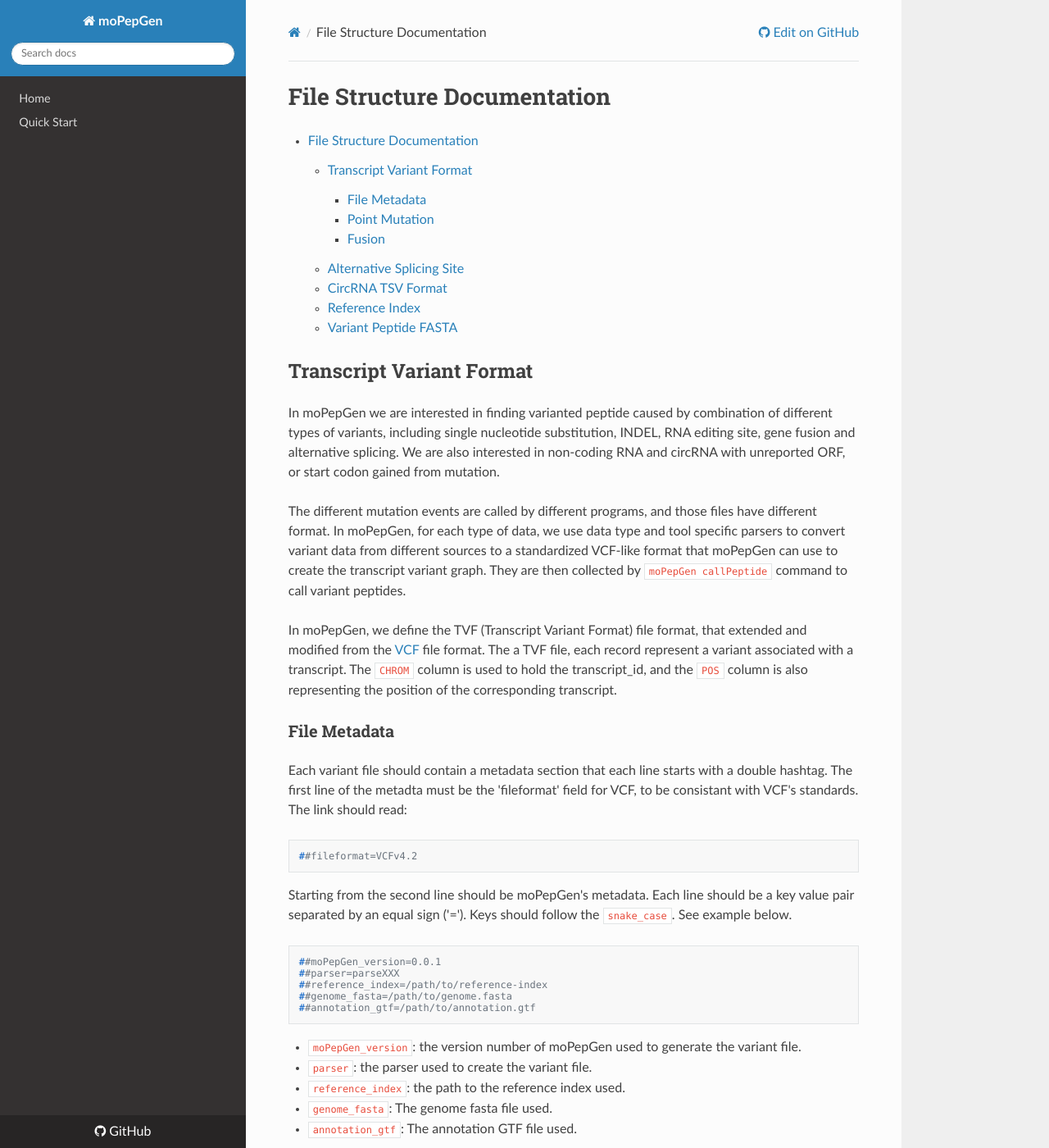
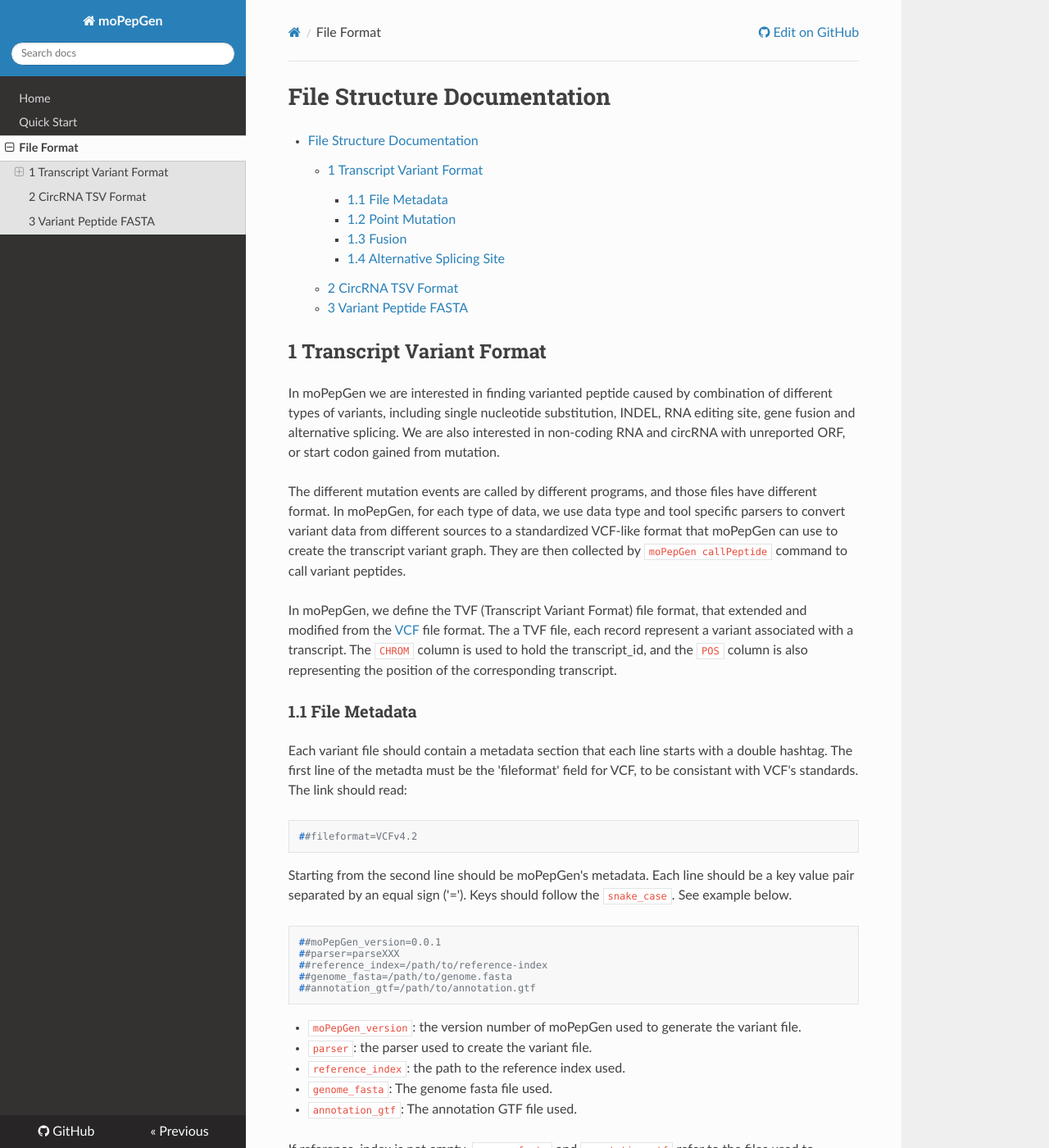
Before and after one commit to uclahs-cds/package-moPepGen, an MkDocs documentation site: the page built from docs/file-format.md, in a window 1280 px wide and 1400 px high. Shown: the whole window at 82% size. Built offline with MkDocs 1.6.1, drawn with Linux system fonts in a browser that asks for light colours; nearby versions of some CDN libraries; some of the changed text lies outside the part shown.

Commit message:
update file format for mkdocs

````diff
--- a/docs/file_format.md
+++ b/docs/file-format.md
@@ -1,17 +1,16 @@
 # File Structure Documentation
 
 - [File Structure Documentation](#file-structure-documentation)
-	- [Transcript Variant Format](#transcript-variant-format)
-		- [File Metadata](#file-metadata)
-		- [Point Mutation](#point-mutation)
-		- [Fusion](#fusion)
-	- [Alternative Splicing Site](#alternative-splicing-site)
-	- [CircRNA TSV Format](#circrna-tsv-format)
-	- [Reference Index](#reference-index)
-	- [Variant Peptide FASTA](#variant-peptide-fasta)
+	- [1 Transcript Variant Format](#1-transcript-variant-format)
+		- [1.1 File Metadata](#11-file-metadata)
+		- [1.2 Point Mutation](#12-point-mutation)
+		- [1.3 Fusion](#13-fusion)
+		- [1.4 Alternative Splicing Site](#14-alternative-splicing-site)
+	- [2 CircRNA TSV Format](#2-circrna-tsv-format)
+	- [3 Variant Peptide FASTA](#3-variant-peptide-fasta)
 
 
-## Transcript Variant Format
+## 1 Transcript Variant Format
 
 In moPepGen we are interested in finding varianted peptide caused by combination of different types of variants, including single nucleotide substitution, INDEL, RNA editing site, gene fusion and alternative splicing. We are also interested in non-coding RNA and circRNA with unreported ORF, or start codon gained from mutation.
 
@@ -19,7 +18,7 @@ The different mutation events are called by different programs, and those files
 
 In moPepGen, we define the TVF (Transcript Variant Format) file format, that extended and modified from the [VCF](https://samtools.github.io/hts-specs/VCFv4.2.pdf) file format. The a TVF file, each record represent a variant associated with a transcript. The `CHROM` column is used to hold the transcript_id, and the `POS` column is also representing the position of the corresponding transcript.
 
-### File Metadata
+### 1.1 File Metadata
 
 Each variant file should contain a metadata section that each line starts with a double hashtag. The first line of the metadta must be the 'fileformat' field for VCF, to be consistant with VCF's standards. The link should read:
 
@@ -51,7 +50,7 @@ After the moPepGen metadata section, there should be a section for field informa
 ##INFO=<ID=ID,Number=number,Type=type,Description="description">
 ```
 
-### Point Mutation
+### 1.2 Point Mutation
 
 Below is an example of a TVF file for point mutation, including single nucleotide substitution and small INDEL.
 
@@ -73,7 +72,7 @@ ENST0002    210 SNV_210-T-A T   A   .   .   GENE_ID=ENSG0002;GENE_SYMBOL=EGFR;GE
 
 The `REF` and `ALT` must be explicit. The `INFO` column should contain the gene ID that the transcript belongs to. The `ID` column follows the pattern of '\<varant_type>_\<position>-\<ref>-\<alt>'.
 
-### Fusion
+### 1.3 Fusion
 
 Below is an example of a TVF file for gene fusions.
 
@@ -115,7 +114,7 @@ The `Info` column must contain the following fields:
 
 In reality, gene fusion happens at the gene level. But in a TVF file, each line represents a transcript, so the same fusion events could appear multiple times, because both the acceptor and donor gene could have multiple transcript isoforms.
 
-## Alternative Splicing Site
+### 1.4 Alternative Splicing Site
 
 Alternative splicing site called by [rMATS](http://rnaseq-mats.sourceforge.net/) has five types, e.g. skipped exon (SE), alternative 5' splice site (A5SS), alternative 3' splice site (A3SS), mutually exclusive exons (MXE), and retained intron (RI). Each alternative splicing event can be represented as a deletion, insertion or a substitution.
 
@@ -177,7 +176,7 @@ ENST0004	277	MXE-477-1103	T	<SUB>	.	.	GENE_ID=ENSG0004;START=477;END=582;DONOR_S
 
 This line above represents a MXE that the exon 447-582 (transcript ENST0004 position 277) is replaced with exon 1103-1228 of the gene.
 
-## CircRNA TSV Format
+## 2 CircRNA TSV Format
 
 Circular RNAs are derived from back-spliced exons. They exist as individual RNA molecules and have the potential to be translated to proteins. We are then interested in finding the possible peptide sequences translated from circRNAs with and without variants (SNP, INDEL, etc). In this case, circRNAs per se are rather new transcripts than variants. Here we define a TSV file format to represent the circRNA molecules. In this TSV format, each row represent a circRNA, with the gene ID it is associated with, the start position at the gene, the offset and length of each segment, and IDs. Normally ach segment is an exon, but with intron retained alternative splicing, there could be introns.
 
@@ -207,10 +206,7 @@ The circRNA TSV file is defined here to represent all circRNAs to be passed to m
 + **`transcript_id`** The transcript IDs that are able to generate this circRNA (e.g. contains all exons and introns of the circRNA.)
 + **`gene_name`** The name of the gene.
 
-## Reference Index
-
-
-## Variant Peptide FASTA
+## 3 Variant Peptide FASTA
 
 In moPepGen, the headers of the final output variant peptide FASTA contains the transcript IDs and variants associated with this variant peptide. The header of a peptide record starts with the transcript ID, followed by the gene ID and gene symbol, and the variant IDs that it is associated with, separated by '|'. The Variant IDs are defined in the TVF files. In some cases, several non-canonical peptides from the same transcript may share the same variants. This is most common in cases of peptide miscleavages. In addition, a frameshifting variant may cause multiple non-canonical peptides. A integer index is thus always added to the end to resolve redundancies.
 
--- a/mkdocs.yml
+++ b/mkdocs.yml
@@ -5,4 +5,5 @@ site_author: Chenghao Zhu
 nav:
     - Home: index.md
     - Quick Start: quick-start.md
+    - File Format: file-format.md
 theme: readthedocs
````
Also changed, not shown: docs/index.md (+0 -7 lines), docs/files/architecture.drawio.svg (renamed from docs/architecture.drawio.svg), docs/files/cli.drawio.svg (renamed from docs/cli.drawio.svg), docs/files/rmats_explore.ipynb (renamed from docs/rmats_explore.ipynb), 10 other files.
